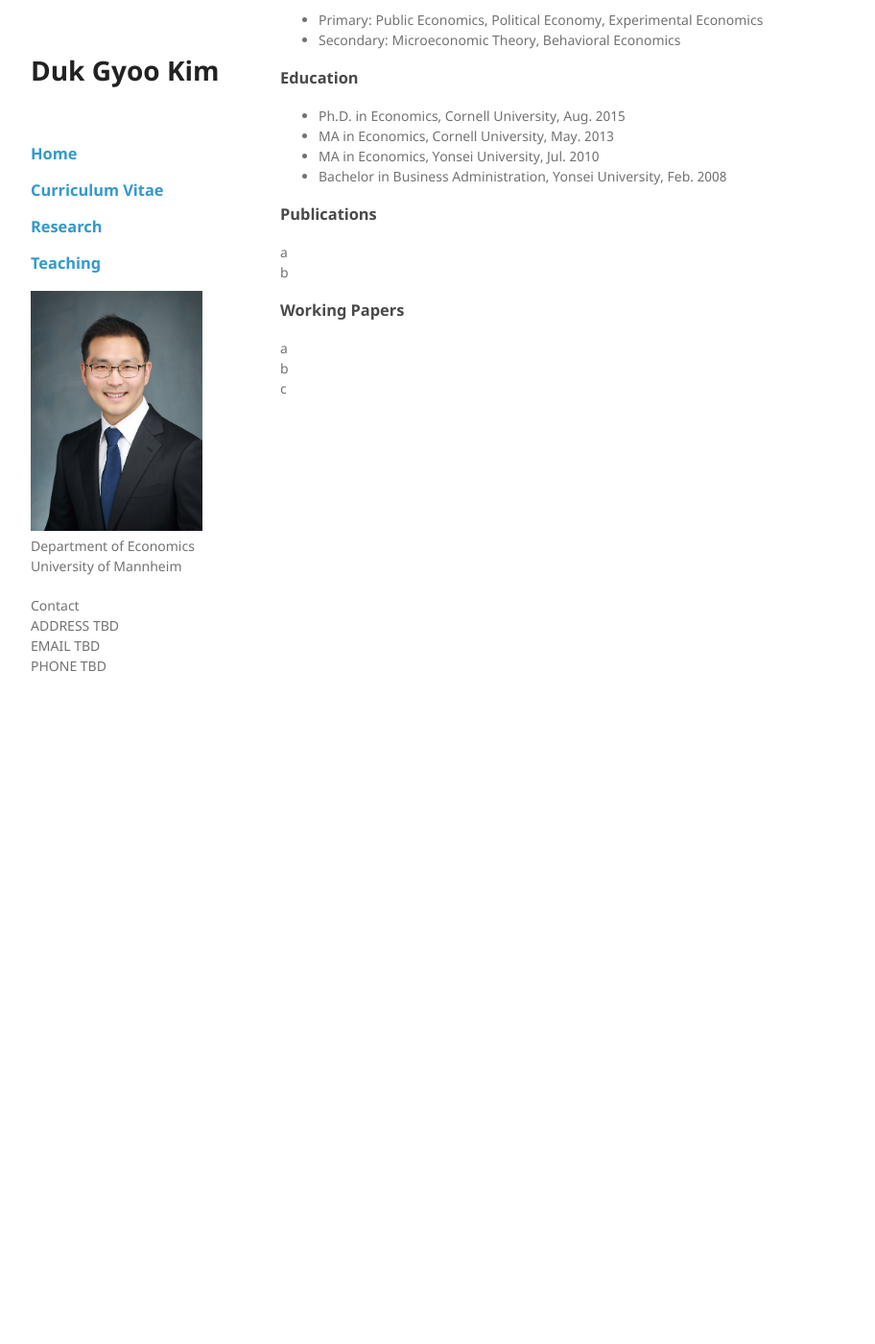
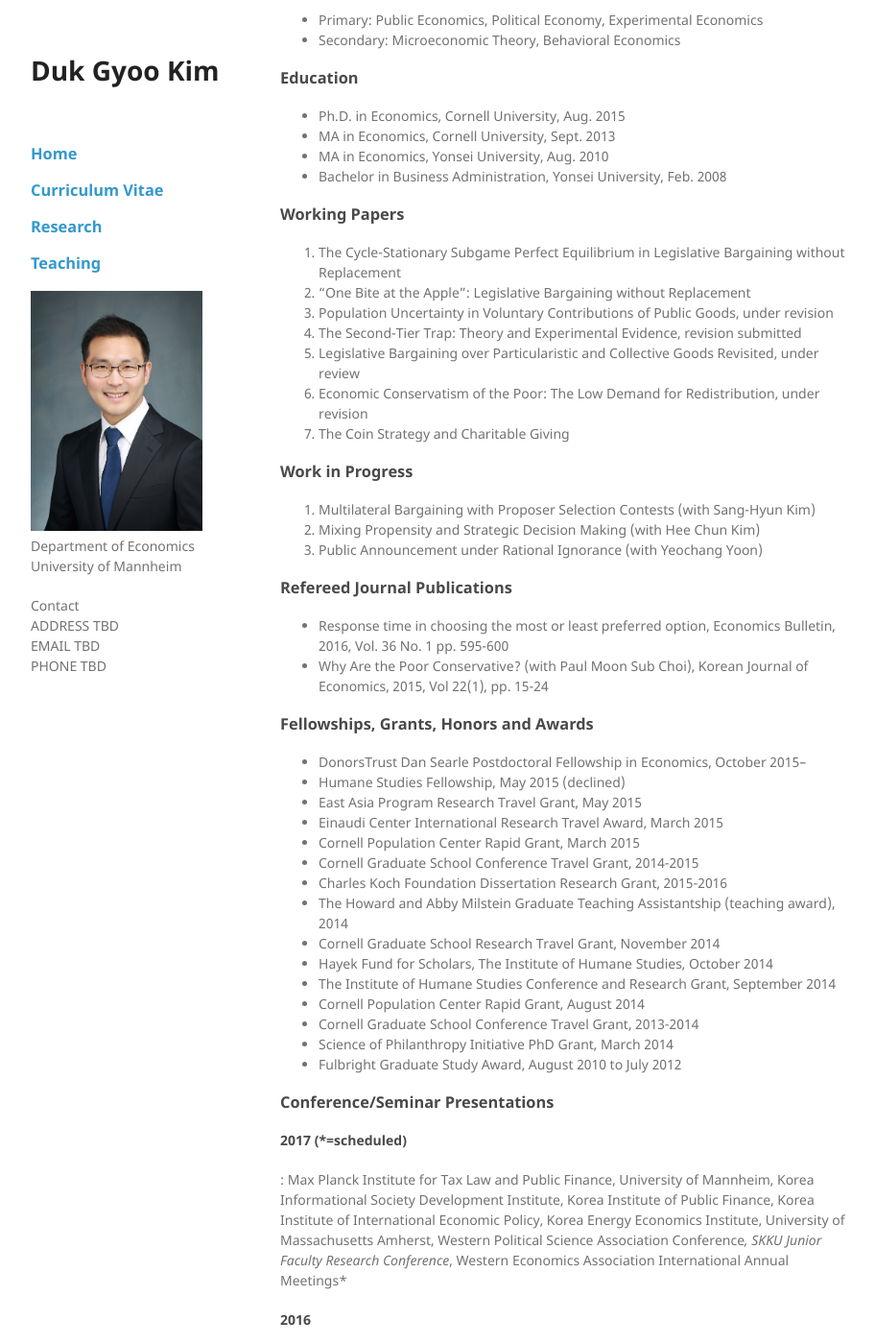
Before and after one commit to kimdukgyoo/kimdukgyoo.github.io, a Jekyll site: the page built from cv.md, in a window 1280 px wide and 1400 px high, scrolled down 270 px. Shown: the whole window at 96% size, without its empty margins (178-1090 px from the left). Built offline with Jekyll 4.4.1, drawn with Linux system fonts in a browser that asks for light colours; our own code applies the rules of GitHub Pages for plain Markdown files; before the commit the page ends 900 px from its top, so only the background shows below that; some of the changed text lies outside the part shown.

Commit message:
Update cv.md

```diff
--- a/cv.md
+++ b/cv.md
@@ -14,17 +14,82 @@
 
 ### Education
 - Ph.D. in Economics, Cornell University, Aug. 2015
-- MA in Economics, Cornell University, May. 2013
-- MA in Economics, Yonsei University, Jul. 2010
+- MA in Economics, Cornell University, Sept. 2013
+- MA in Economics, Yonsei University, Aug. 2010
 - Bachelor in Business Administration, Yonsei University, Feb. 2008
 
+### Working Papers
+1. The Cycle-Stationary Subgame Perfect Equilibrium in Legislative Bargaining without Replacement
+2. "One Bite at the Apple": Legislative Bargaining without Replacement
+3. Population Uncertainty in Voluntary Contributions of Public Goods, under revision
+4. The Second-Tier Trap: Theory and Experimental Evidence, revision submitted
+5. Legislative Bargaining over Particularistic and Collective Goods Revisited, under review
+6. Economic Conservatism of the Poor: The Low Demand for Redistribution, under revision
+7. The Coin Strategy and Charitable Giving
 
-### Publications
-a
-b
+### Work in Progress
+1. Multilateral Bargaining with Proposer Selection Contests (with Sang-Hyun Kim)
+2. Mixing Propensity and Strategic Decision Making (with Hee Chun Kim)
+3. Public Announcement under Rational Ignorance (with Yeochang Yoon)
 
+### Refereed Journal Publications
+- Response time in choosing the most or least preferred option, Economics Bulletin, 2016, Vol. 36 No. 1 pp. 595-600
+- Why Are the Poor Conservative? (with Paul Moon Sub Choi), Korean Journal of Economics, 2015, Vol 22(1), pp. 15-24
 
-### Working Papers
-a
-b
-c
+### Fellowships, Grants, Honors and Awards
+- DonorsTrust Dan Searle Postdoctoral Fellowship in Economics, October 2015--
+- Humane Studies Fellowship, May 2015 (declined)
+- East Asia Program Research Travel Grant, May 2015
+- Einaudi Center International Research Travel Award, March 2015
+- Cornell Population Center Rapid Grant, March 2015
+- Cornell Graduate School Conference Travel Grant, 2014-2015
+- Charles Koch Foundation Dissertation Research Grant, 2015-2016
+- The Howard and Abby Milstein Graduate Teaching Assistantship (teaching award), 2014
+- Cornell Graduate School Research Travel Grant, November 2014
+- Hayek Fund for Scholars, The Institute of Humane Studies, October 2014
+- The Institute of Humane Studies Conference and Research Grant, September 2014
+- Cornell Population Center Rapid Grant, August 2014
+- Cornell Graduate School Conference Travel Grant, 2013-2014
+- Science of Philanthropy Initiative PhD Grant, March 2014
+- Fulbright Graduate Study Award, August 2010 to July 2012
+
+### Conference/Seminar Presentations
+#### 2017 (*=scheduled)
+: Max Planck Institute for Tax Law and Public Finance, University of Mannheim, Korea Informational Society Development Institute, Korea Institute of Public Finance, Korea Institute of International Economic Policy, Korea Energy Economics Institute, University of Massachusetts Amherst, Western Political Science Association Conference*, SKKU Junior Faculty Research Conference*, Western Economics Association International Annual Meetings*
+#### 2016
+: Chapman University, Southwest Experimental and Behavioral Economics Workshop Annual Conference, Canadian Economics Association Annual Conference, Caltech, Western Economics Association International Annual Meetings, Sogang University, Seoul National University, KDI School of Public Policy and Management, KAEA-KEA International Conference, Cornell University, Canadian Public Economics Group Conference, North-American ESA Conference, Sonoma State University, Midwest Economic Theory Conference
+#### Before 2015
+: Public Choice Society Annual Meetings, Southern Economic Association Annual Conference, Canadian Economic Association Annual Conference, The Institute of Humane Studies Summer Research Colloquium, KAEA-KEA International Conference, Economics Graduate Student Conference at Washington University in St. Louis, The 2nd Science of Philanthropy Initiative Conference
+
+### Affiliations
+American Economic Association, Econometric Society, Canadian Economic Association, Public Choice Society, Korean-American Economic Association
+
+### Languages
+Korean (native), English (fluent)
+
+### Citizenship
+South Korea (J-1 Visa)
+
+### References
+__Thomas R. Palfrey__
+Flintridge Foundation Professor of Economics and Political Science
+1200 E California Blvd. MC 228-77, California Institute of Technology
+Pasadena, CA 91125
+Phone: (626) 395-4088
+Email: trp at hss.caltech.edu
+
+__Stephen Coate__
+Kiplinger Professor of Public Policy
+476 Uris Hall, Cornell University
+Ithaca, NY 14853
+Phone: (607) 255-1912
+Email: sc163 at cornell.edu
+
+__Robert H. Frank__
+Henrietta Johnson Louis Professor of Management and Professor of Economics
+327 Sage Hall, Johnson Graduate School of Management, Cornell University
+Ithaca, NY 14853
+Phone: (607) 255-8501
+Email: rhf3 at cornell.edu
+
+Last updated: March 2017
```
